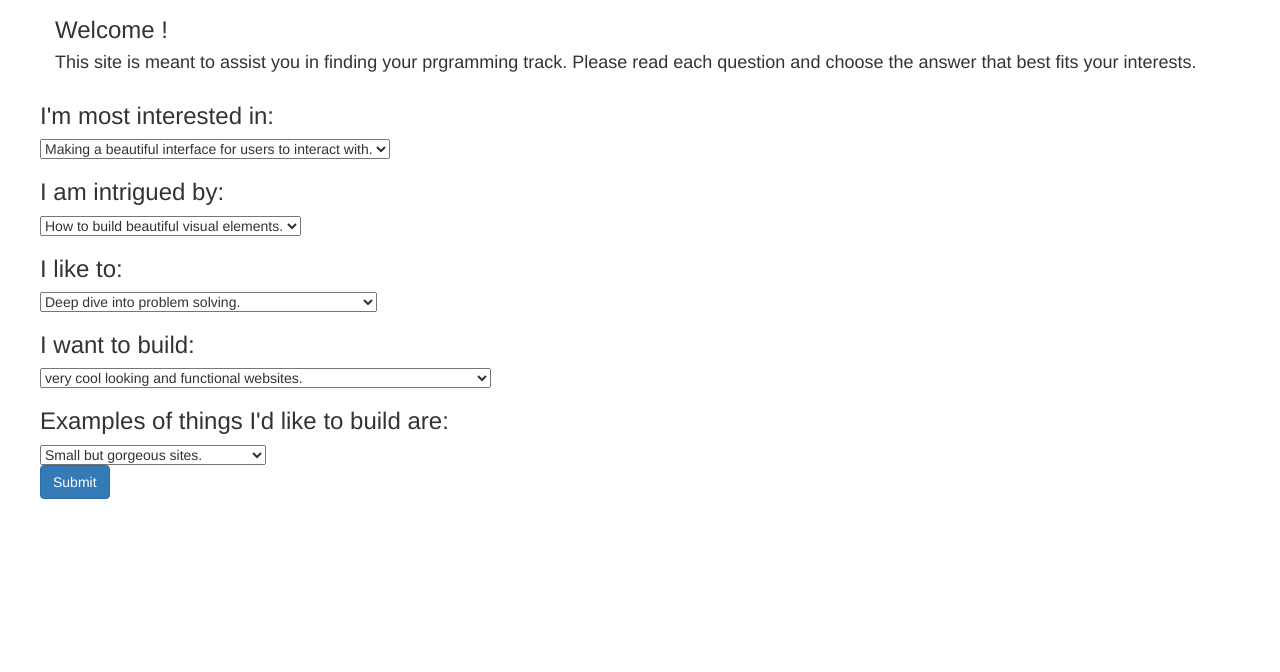
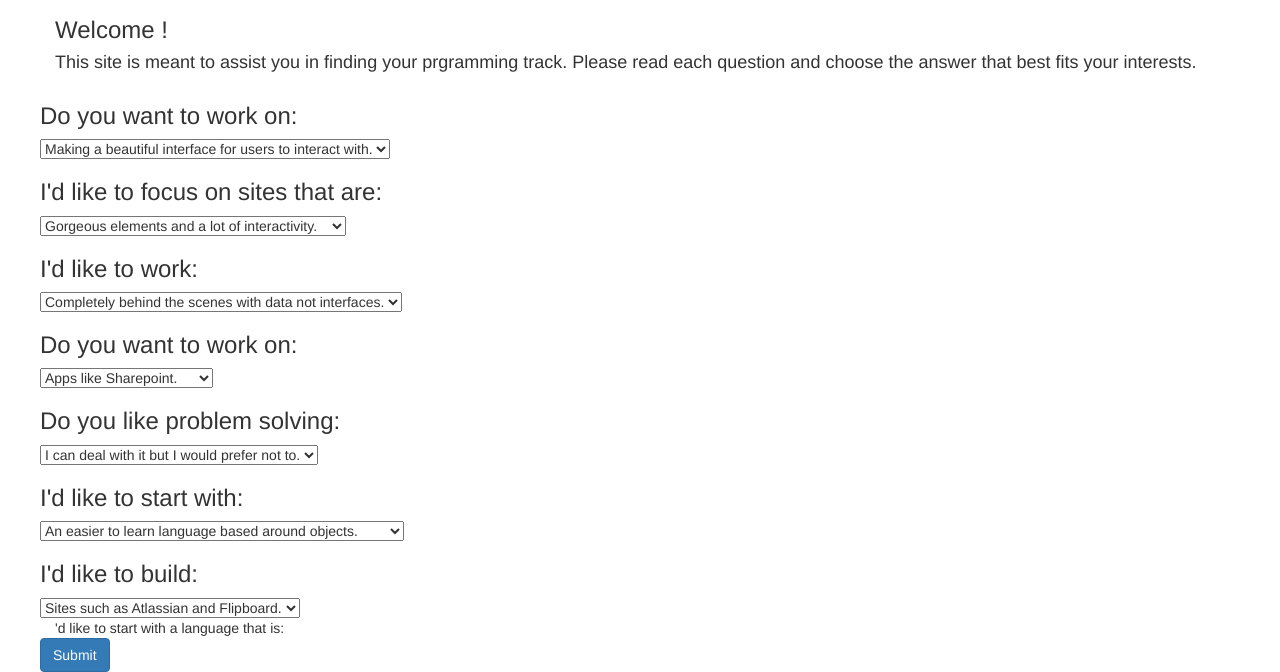
Before and after one commit to coffeeringsdesign/IndependentProject2, a plain HTML site: page index.html in a window 1280 px wide. Shown: the part 204-876 px from the top of the page. Before the commit the page ends 800 px from the top, so only its background shows below. Drawn offline with Linux system fonts and the light colour scheme.

Commit message:
rework the questions and start the js for one question to lead to another

```diff
--- a/css/styles.css
+++ b/css/styles.css
@@ -26,3 +26,11 @@ h1 {
   margin-left: auto;
   margin-right: auto;
 }
+
+.programmingLanguage {
+  display: none;
+}
+
+.questions {
+  display: none;
+}
--- a/index.html
+++ b/index.html
@@ -34,52 +34,86 @@
         <form id="questionsForm">
           <div class="row">
 
+            <div id="frontVsbackend" class=".questions">
+              <h3>Do you want to work on: </h3>
+              <select class="custom-select" >
+                <option value="ui">Making a beautiful interface for users to interact with.</option>
+                <option value="ux">Working with data and how it is handled.</option>
+              </select>
+            </div>
 
-            <h3>I'm most interested in: </h3>
-            <select class="custom-select" id="frontVsbackend">
-              <option value="1">Making a beautiful interface for users to interact with.</option>
-              <option value="2">Working with data and how it is handled.</option>
-              <option value="3">I'd like to familiarize myself with a bit of both.</option>
-            </select>
+            <div id="visualVsdata" class=".questions">
+              <h3>I'd like to focus on sites that are: </h3>
+              <select class="custom-select">
+                <option value="visual">Gorgeous elements and a lot of interactivity.</option>
+                <option value="data">Ones that include features like user accounts.</option>
+              </select>
+            </div>
 
+            <div id="behindorSitesdata" class=".questions">
+              <h3>I'd like to work: </h3>
+              <select class="custom-select">
+                <option value="behindscenes">Completely behind the scenes with data not interfaces.</option>
+                <option value="datasites">On interfaces but only ones that have a data focus.</option>
+              </select>
+            </div>
 
-            <h3>I am intrigued by: </h3>
-            <select class="custom-select" id="visualVsdata">
-              <option value="1">How to build beautiful visual elements.</option>
-              <option value="2">How to organize and manage data.</option>
-              <option value="3">Can't I do a both?</option>
-            </select>
+            <div id="whattoBuild" class=".questions">
+              <h3>Do you want to work on: </h3>
+              <select class="custom-select">
+                <option value="sharepoint">Apps like Sharepoint.</option>
+                <option value="stack">Sites like Stackoverflow.</option>
+              </select>
+            </div>
 
-            <h3>I like to: </h3>
-            <select class="custom-select" id="problemsolvingVsno">
-              <option value="1">Deep dive into problem solving.</option>
-              <option value="2">Work a bit on solving issues but I do get frustrated.</option>
-              <option value="3">Can't it be just a bit simpler.</option>
-            </select>
+            <div id="problemsolving" class=".questions">
+              <h3>Do you like problem solving: </h3>
+              <select class="custom-select">
+                <option value="nayproblems">I can deal with it but I would prefer not to.</option>
+                <option value="yayproblems">LOVE IT!.</option>
+              </select>
+            </div>
 
+            <div id="language" class=".questions">
+              <h3>I'd like to start with: </h3>
+              <select class="custom-select">
+                <option value="object">An easier to learn language based around objects.</option>
+                <option value="traditional">A more traditional language with more problem solving.</option>
+              </select>
+            </div>
 
-            <h3>I want to build: </h3>
-            <select class="custom-select" id="whattoBuild">
-              <option value="1">very cool looking and functional websites.</option>
-              <option value="2">a nice looking sites that has more capabilities such as user accounts.</option>
-              <option value="3">Windows software. It sounds cool.</option>
-            </select>
-
-
-            <h3>Examples of things I'd like to build are: </h3>
-            <select class="custom-select" id="personality">
-              <option value="1">Small but gorgeous sites.</option>
-              <option value="2">Sites such as Airbnb and Twitter.</option>
-              <option value="3">Smartphone apps.</option>
-            </select>
+            <div id="sites" class=".questions">
+              <h3>I'd like to build: </h3>
+              <select class="custom-select">
+                <option value="atlassian">Sites such as Atlassian and Flipboard.</option>
+                <option value="hulu">Sites such as Hulu and Funny or Die.</option>
+              </select>
+            </div>
           </div>
 
 
+
+
+'d like to start with a language that is:
           <div class="row">
             <button class="btn btn-primary" type="submit">Submit</button>
           </div>
         </div>
+        <!-- the final showing -->
+        <div id="css" class="programmingLanguage">
+          <h1>Thanks for playing <span class="showthemtheirName"></span>!</h1>
+          <h2>You should study CSS and React!</h2>
+        </div>
 
+        <div id="ruby" class="programmingLanguage">
+          <h1>Thanks for playing <span class="showthemtheirName"></span>!</h1>
+          <h2>You should study Ruby!</h2>
+        </div>
+
+        <div id="csharp" class="programmingLanguage">
+          <h1>Thanks for playing <span class="showthemtheirName"></span>!</h1>
+          <h2>You should study C# and .Net!</h2>
+        </div>
 
 
 
--- a/js/scripts.js
+++ b/js/scripts.js
@@ -4,18 +4,18 @@ $(document).ready(function() {
     var theirName = $("input#visitornameInput").val();
     $(".showthemtheirName").text(theirName);
 
-
-    if ( -----------------) {
-      $("#javascript").show();
-    } else if (------------) {
-      $("#ruby").show();
-    } else if (------------) {
-      $("cSharp").show();
-    } else {
-      prompt("please try again");
-    });
-
+    //
+    // if ( -----------------) {
+    //   $("#css").show();
+    // } else if (------------) {
+    //   $("#ruby").show();
+    // } else if (------------) {
+    //   $("cSharp").show();
+    // } else {
+    //   prompt("please try again");
+    // });
+    event.preventDefault();
   });
 
-event.preventDefault();
+
 });
```
